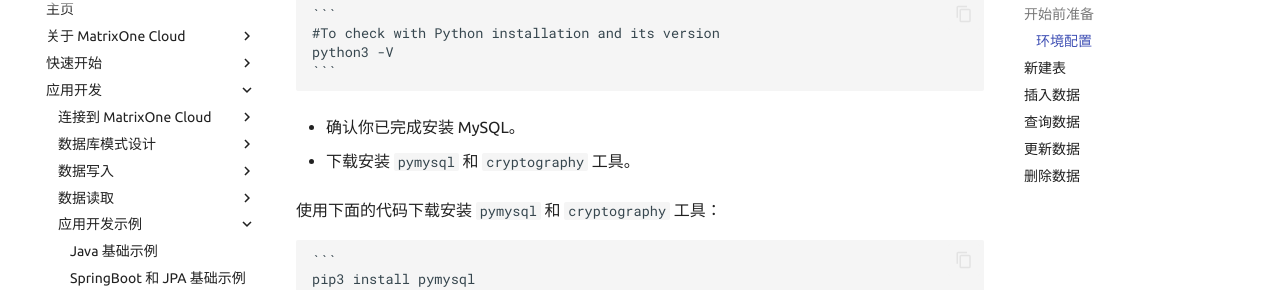
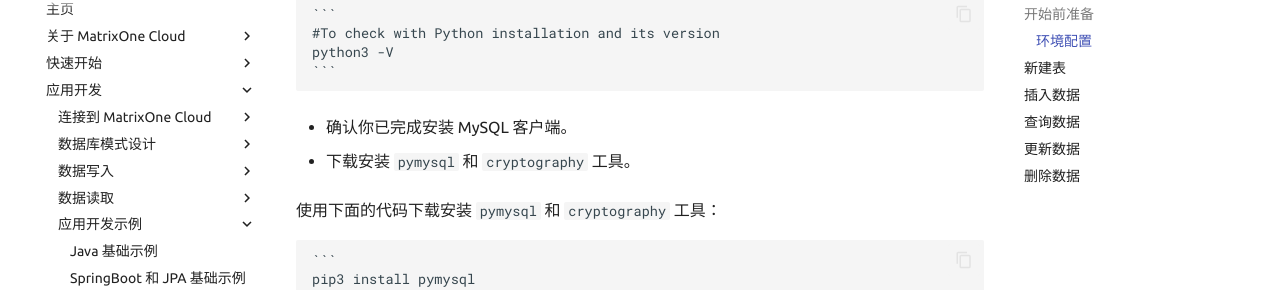
Before and after one commit to yangj1211/moc-docs, an MkDocs documentation site: the page built from docs/MatrixOne-Cloud/App-Develop/Tutorial/develop-python-crud-demo.md, in a window 1280 px wide and 900 px high, scrolled down 454 px. Shown: the part 142-432 px from the top of the window. Built offline with MkDocs 1.6.1 and Material for MkDocs 9.7.7, drawn with Linux system fonts in a browser that asks for light colours; comment, search, counter and statistics services are not loaded; the version menu is left out.

Commit message:
Update develop-python-crud-demo.md
Signed-off-by: xuanyiLee <89380523+xuanyiLee@users.noreply.github.com>

````diff
--- a/docs/MatrixOne-Cloud/App-Develop/Tutorial/develop-python-crud-demo.md
+++ b/docs/MatrixOne-Cloud/App-Develop/Tutorial/develop-python-crud-demo.md
@@ -19,7 +19,7 @@
     python3 -V
     ```
 
-- 确认你已完成安装 MySQL。
+- 确认你已完成安装 MySQL 客户端。
 
 - 下载安装 `pymysql` 和 `cryptography` 工具。
 
````
